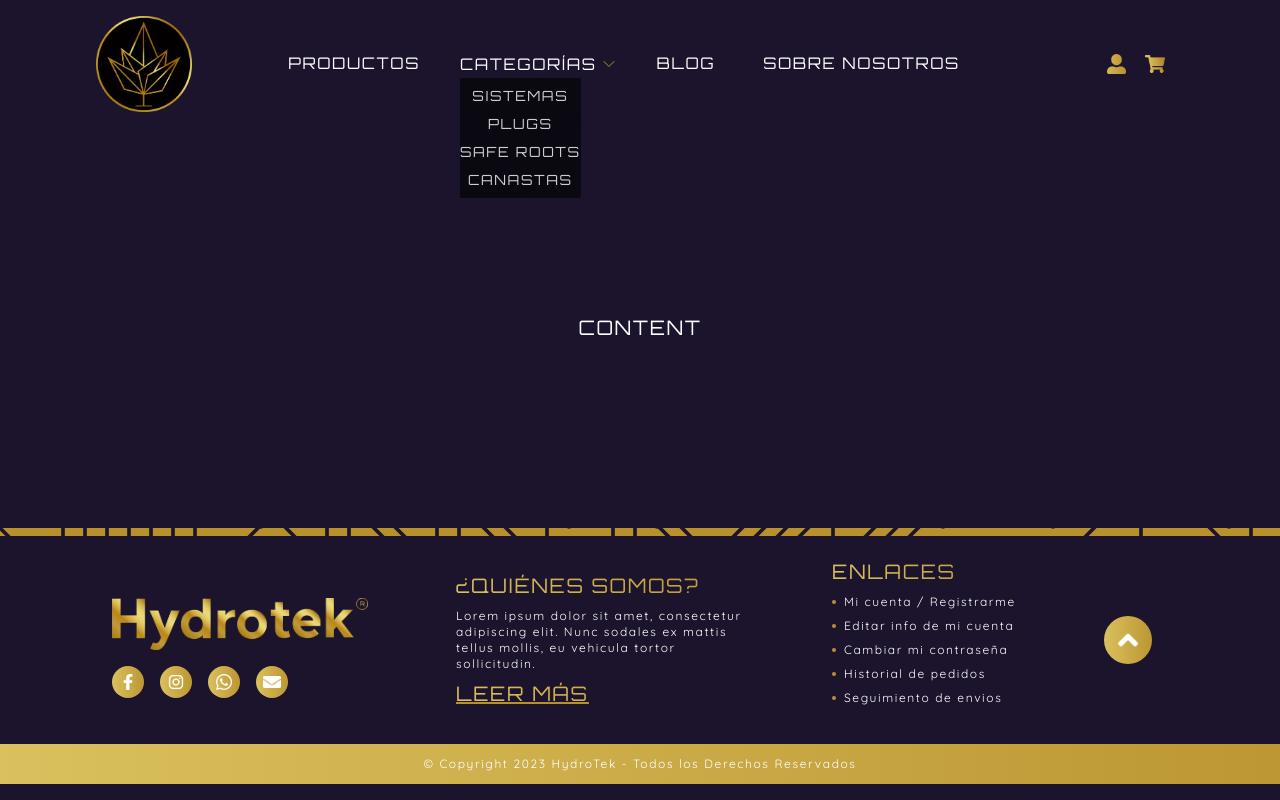
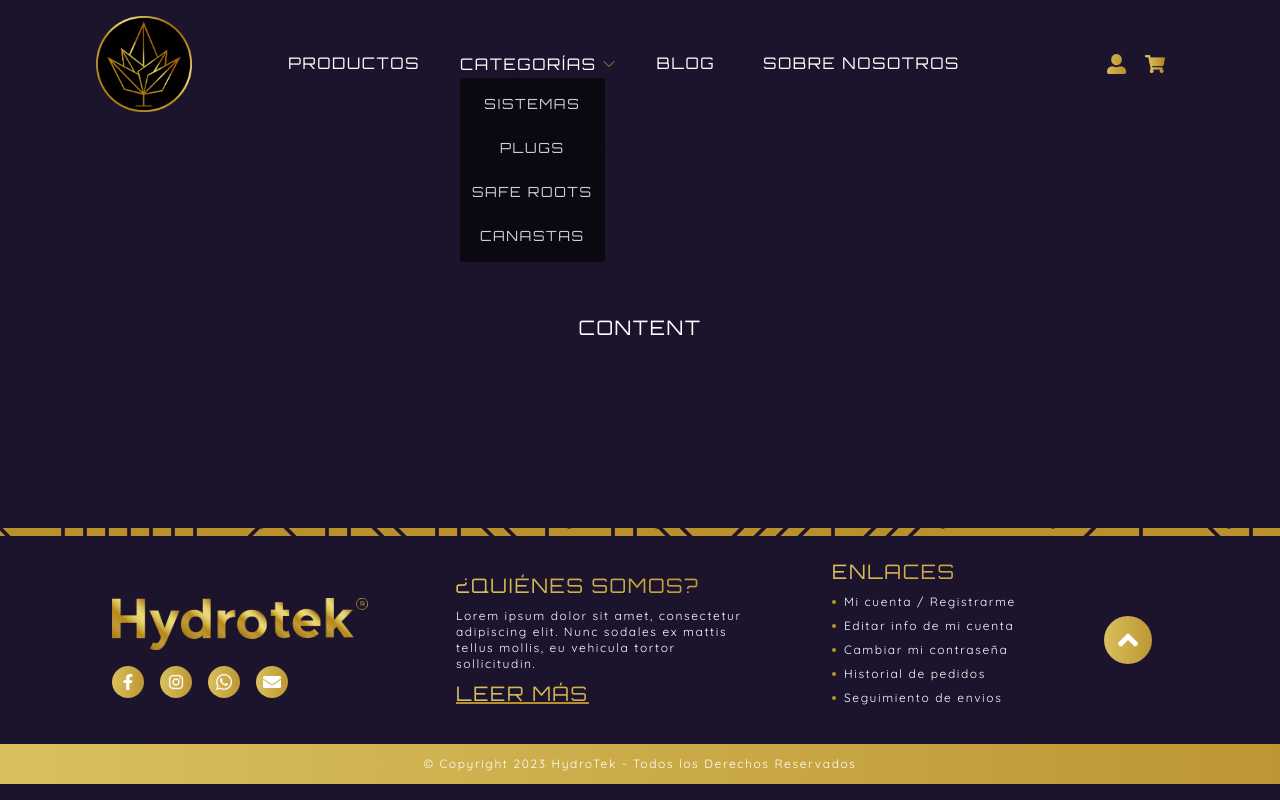
Before and after one commit to ramirofazio/hydrotek-frontend, a React (Vite) app: page / in a window 1280 px wide. Both pictures are taken after a click on the button "CATEGORÍAS". Built offline with nearby package versions, Linux system fonts and the light colour scheme.

Commit message:
add better UI

```diff
--- a/src/components/Categories.jsx
+++ b/src/components/Categories.jsx
@@ -27,14 +27,14 @@ export function Categories() {
           leaveFrom="opacity-100 scale-100"
           leaveTo="opacity-0 scale-95"
         >
-          <Listbox.Options className="relative inset-0 top-1 flex flex-col place-items-center gap-2 rounded-sm bg-black/60 py-2 text-sm text-white/80  md:fixed md:inset-auto md:mt-0.5">
+          <Listbox.Options className="relative inset-0 top-1 flex flex-col place-items-center gap-2 rounded-sm bg-black/60 py-2 text-sm text-white/80  md:absolute md:inset-auto md:mt-0.5">
             {categories.map((c, i) => (
               <NavLink
                 to="/products"
                 key={i}
                 //Eg de filtrado onClick={dispatch(setCategory(c.value))*/}
               >
-                <Listbox.Option value={c.value} className="hover:text-white">
+                <Listbox.Option value={c.value} className="hover:text-white p-2 px-3">
                   {c.name}
                 </Listbox.Option>
               </NavLink>
```
